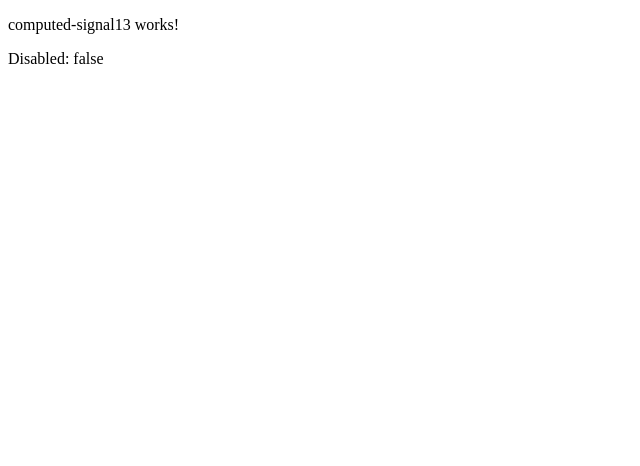
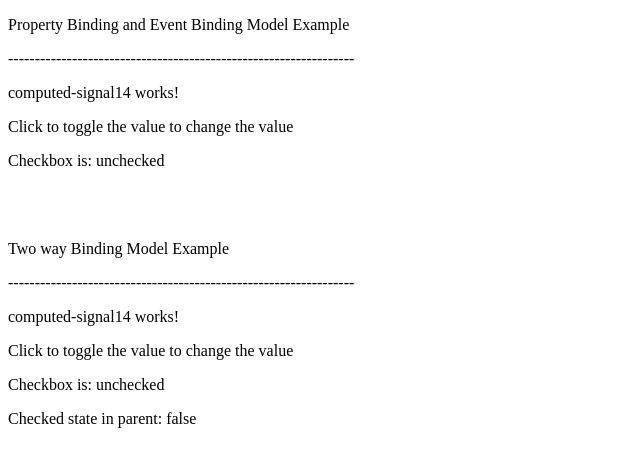
Before and after one commit to oleksy-piotr-angular/angular18_Signals, an Angular app in the folder tutorialWithSignalsConcept/: page / in a window 1280 px wide. Shown: the top 466 px of the page, without its empty margins (0-640 px from the left). Built offline with nearby package versions, Linux system fonts and the light colour scheme.

Commit message:
95. 🚀 Angular Model Inputs EXPLAINED! | Boost Your Two-Way Data Binding Skills! 💡

```diff
--- a/tutorialWithSignalsConcept/src/app/app.component.html
+++ b/tutorialWithSignalsConcept/src/app/app.component.html
@@ -32,5 +32,37 @@ br />-------------------------------------------
   [firstName]="firstName"
   [studentAge]="age"
   [lastName]="lastName"
-></app-computed-signal12>-->
-<app-computed-signal13 [disabled]="'<Some String>'"></app-computed-signal13>
+></app-computed-signal12>
+<app-computed-signal13 [disabled]="'<Some String>'"></app-computed-signal13>-->
+<p>Property Binding and Event Binding Model Example</p>
+-----------------------------------------------------------------
+<app-computed-signal14
+  [disabled]="isDisabled"
+  [checked]="parentChecked"
+  (checkedChange)="handleCheckedChange($event)"
+></app-computed-signal14>
+<!--
+  <app-computed-signal14
+    [disabled]="isDisabled" // This is a InputSignal 'disabled'
+    [checked]="parentChecked" // This is a ModelSignal 'checked' instead of two-way binding we use a one-way property binding
+    (checkedChange)="handleCheckedChange($event)" // This is a ModelSignal 'checked' instead of two-way binding we use an event binding
+  ></app-computed-signal14>
+-->
+<br />
+<br />
+<br />
+<p>Two way Binding Model Example</p>
+-----------------------------------------------------------------
+<app-computed-signal14
+  [disabled]="isDisabled"
+  [(checked)]="parentChecked"
+></app-computed-signal14>
+<!--
+  !This is a two-way binding example and it works the same way as code above
+   <app-computed-signal14
+    [disabled]="isDisabled" // This is a InputSignal 'disabled'
+    [(checked)]="parentChecked" // This is a ModelSignal 'checked' with two-way binding
+  ></app-computed-signal14>
+-->
+
+<p>Checked state in parent: {{ parentChecked }}</p>
--- a/tutorialWithSignalsConcept/src/app/app.component.ts
+++ b/tutorialWithSignalsConcept/src/app/app.component.ts
@@ -15,6 +15,7 @@ import { outputToObservable } from '@angular/core/rxjs-interop';
 import { AsyncPipe } from '@angular/common';
 import { ComputedSignal12Component } from './components/computed-signal12/computed-signal12.component';
 import { ComputedSignal13Component } from './components/computed-signal13/computed-signal13.component';
+import { ComputedSignal14Component } from './components/computed-signal14/computed-signal14.component';
 
 @Component({
   selector: 'app-root',
@@ -32,15 +33,17 @@ import { ComputedSignal13Component } from './components/computed-signal13/comput
     // ComputedSignal10Component,
     // ComputedSignal11Component,
     // ComputedSignal12Component,
-    ComputedSignal13Component,
+    // ComputedSignal13Component,
+    ComputedSignal14Component,
     // AsyncPipe,
   ],
   templateUrl: './app.component.html',
   styleUrl: './app.component.scss',
 })
 export class AppComponent {
-  title = 'tutorialWithSignalsConcept';
-  firstName = 'John';
-  lastName = 'Doe';
-  age = 30;
+  parentChecked = false;
+  isDisabled = false;
+  handleCheckedChange(newCheckedValue: boolean) {
+    this.parentChecked = newCheckedValue;
+  }
 }
--- /dev/null
+++ b/tutorialWithSignalsConcept/src/app/components/computed-signal14/computed-signal14.component.html
@@ -0,0 +1,5 @@
+<p>computed-signal14 works!</p>
+<div (click)="toggle()">
+  <p>Click to toggle the value to change the value</p>
+  Checkbox is: {{ checked() ? "checked" : "unchecked" }}
+</div>
--- /dev/null
+++ b/tutorialWithSignalsConcept/src/app/components/computed-signal14/computed-signal14.component.ts
@@ -0,0 +1,23 @@
+import {
+  Component,
+  input,
+  InputSignal,
+  model,
+  ModelSignal,
+} from '@angular/core';
+
+@Component({
+  selector: 'app-computed-signal14',
+  standalone: true,
+  imports: [],
+  templateUrl: './computed-signal14.component.html',
+  styleUrl: './computed-signal14.component.scss',
+})
+export class ComputedSignal14Component {
+  checked: ModelSignal<boolean> = model<boolean>(false);
+  disabled: InputSignal<boolean> = input<boolean>(false);
+
+  toggle() {
+    this.checked.update((value) => !value);
+  }
+}
```
Also changed, not shown: tutorialWithSignalsConcept/src/app/components/computed-signal14/computed-signal14.component.scss (added), 1 other file (tests, documents, lock files or other folders).
